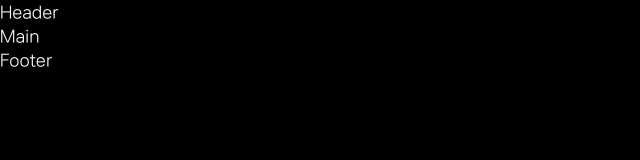
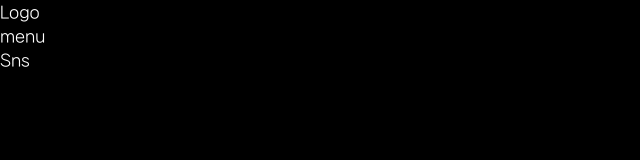
Before and after one commit to L-jy16/youtube-project, a React (Create React App) app: page / in a window 1280 px wide. Shown: the top 160 px of the page, without its empty margins (0-640 px from the left). Built offline with nearby package versions, Linux system fonts and the light colour scheme.

Commit message:
2023.11.13

```diff
--- a/package.json
+++ b/package.json
@@ -10,7 +10,7 @@
     "react": "^18.2.0",
     "react-dom": "^18.2.0",
     "react-helmet-async": "^1.3.0",
-    "react-icon": "^1.0.0",
+    "react-icons": "^4.11.0",
     "react-player": "^2.13.0",
     "react-router-dom": "^6.18.0",
     "react-scripts": "5.0.1",
--- /dev/null
+++ b/src/assets/scss/section/_layout.scss
@@ -0,0 +1,9 @@
+#header {
+    position: fixed;
+    left: 0;
+    top: 0;
+    width: 260px;
+    height: 100vh;
+    z-index: 10000;
+    background-color: #000;
+}
--- a/src/assets/scss/style.scss
+++ b/src/assets/scss/style.scss
@@ -6,3 +6,6 @@
 @import "setting/reset";
 @import "setting/mixin";
 @import "setting/common";
+
+// section
+@import "section/layout"
--- /dev/null
+++ b/src/components/header/Logo.jsx
@@ -0,0 +1,11 @@
+import React from 'react'
+
+const Logo = () => {
+    return (
+        <div>
+            Logo
+        </div>
+    )
+}
+
+export default Logo
--- /dev/null
+++ b/src/components/header/Menu.jsx
@@ -0,0 +1,11 @@
+import React from 'react'
+
+const menu = () => {
+    return (
+        <div>
+            menu
+        </div>
+    )
+}
+
+export default menu
--- /dev/null
+++ b/src/components/header/Sns.jsx
@@ -0,0 +1,11 @@
+import React from 'react'
+
+const Sns = () => {
+    return (
+        <div>
+            Sns
+        </div>
+    )
+}
+
+export default Sns
--- a/src/components/section/Header.jsx
+++ b/src/components/section/Header.jsx
@@ -1,10 +1,15 @@
 import React from 'react'
+import Logo from '../header/Logo'
+import Menu from '../header/Menu'
+import Sns from '../header/Sns'
 
 const Header = () => {
     return (
-        <div>
-            Header
-        </div>
+        <header id='header' role='banner'>
+            <Logo />
+            <Menu />
+            <Sns />
+        </header>
     )
 }
 
```
Also changed, not shown: 2 other files (tests, documents, lock files or other folders).
